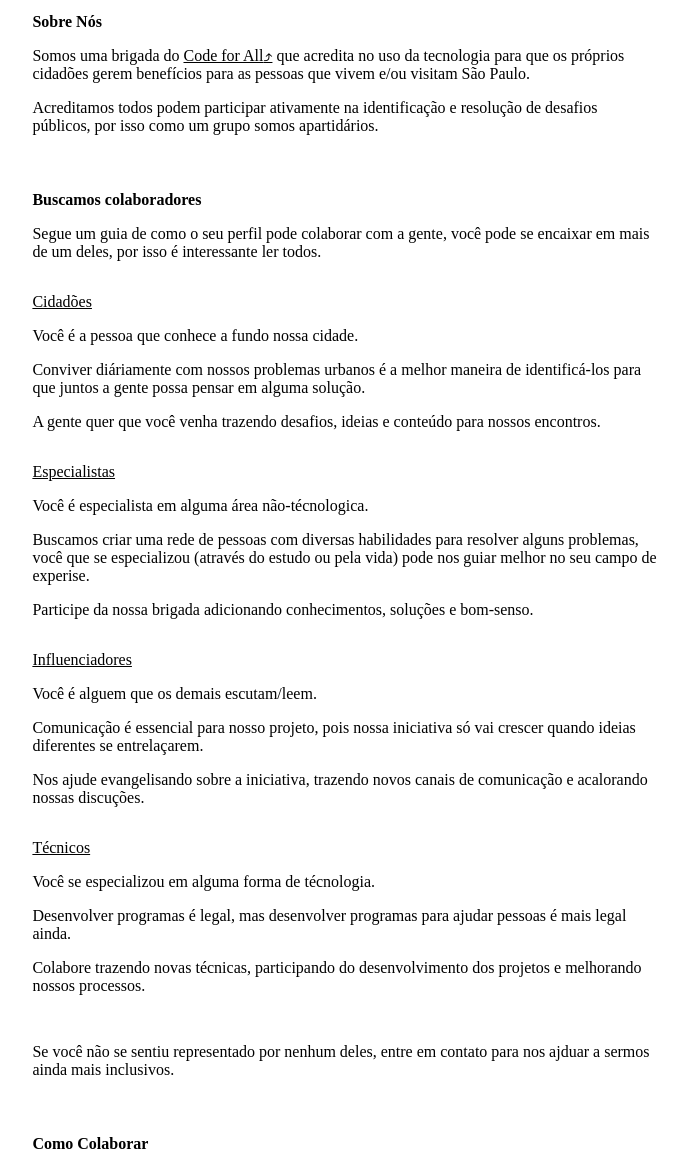
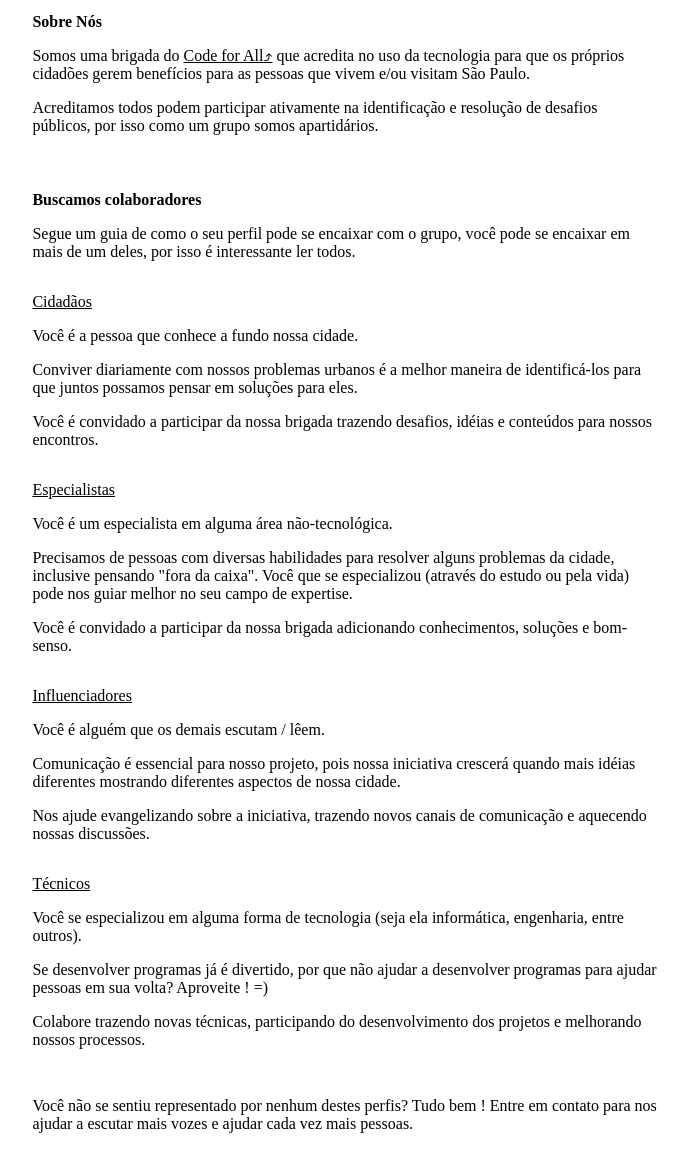
Before and after one commit to code-for-sao-paulo/code-for-sao-paulo.github.io, a plain HTML site: page index.html in a window 1280 px wide. Shown: the top 1156 px of the page, without its empty margins (294-981 px from the left). Drawn offline with Linux system fonts and the light colour scheme.

Commit message:
Arrumando erros de digitação e textos da landing page

```diff
--- a/index.html
+++ b/index.html
@@ -15,42 +15,43 @@
       </section>
       <section class="section">
         <header class="section-header">Buscamos colaboradores</header>
-        <p>Segue um guia de como o seu perfil pode colaborar com a gente, você pode se encaixar em mais de um deles, por isso é interessante ler todos.</p>
+        <p>Segue um guia de como o seu perfil pode se encaixar com o grupo, você pode se encaixar em mais de um deles, por isso é interessante ler todos.</p>
         <ul>
           <li>
-            <header>Cidadões</header>
+            <header>Cidadãos</header>
             <section>
               <p>Você é a pessoa que conhece a fundo nossa cidade.</p>
-              <p>Conviver diáriamente com nossos problemas urbanos é a melhor maneira de identificá-los para que juntos a gente possa pensar em alguma solução.</p>
-              <p>A gente quer que você venha trazendo desafios, ideias e conteúdo para nossos encontros.</p>
+              <p>Conviver diariamente com nossos problemas urbanos é a melhor maneira de identificá-los para que juntos possamos pensar em soluções para eles.</p>
+              <p>Você é convidado a participar da nossa brigada trazendo desafios, idéias e conteúdos para nossos encontros.</p>
             </section>
           </li>
           <li>
             <header>Especialistas</header>
             <section>
-              <p>Você é especialista em alguma área não-técnologica.</p>
-              <p>Buscamos criar uma rede de pessoas com diversas habilidades para resolver alguns problemas, você que se especializou (através do estudo ou pela vida) pode nos guiar melhor no seu campo de experise.</p>
-              <p>Participe da nossa brigada adicionando conhecimentos, soluções e bom-senso.</p>
+              <p>Você é um especialista em alguma área não-tecnológica.</p>
+              <p>Precisamos de pessoas com diversas habilidades para resolver alguns problemas da cidade, inclusive pensando "fora da caixa".
+                 Você que se especializou (através do estudo ou pela vida) pode nos guiar melhor no seu campo de expertise.</p>
+              <p>Você é convidado a participar da nossa brigada adicionando conhecimentos, soluções e bom-senso.</p>
             </section>
           </li>
           <li>
             <header>Influenciadores</header>
             <section>
-              <p>Você é alguem que os demais escutam/leem.</p>
-              <p>Comunicação é essencial para nosso projeto, pois nossa iniciativa só vai crescer quando ideias diferentes se entrelaçarem.
-              <p>Nos ajude evangelisando sobre a iniciativa, trazendo novos canais de comunicação e acalorando nossas discuções.</p>
+              <p>Você é alguém que os demais escutam / lêem.</p>
+              <p>Comunicação é essencial para nosso projeto, pois nossa iniciativa crescerá quando mais idéias diferentes mostrando diferentes aspectos de nossa cidade.
+              <p>Nos ajude evangelizando sobre a iniciativa, trazendo novos canais de comunicação e aquecendo nossas discussões.</p>
             </section>
           </li>
           <li>
             <header>Técnicos</header>
             <section>
-              <p>Você se especializou em alguma forma de técnologia.</p>
-              <p>Desenvolver programas é legal, mas desenvolver programas para ajudar pessoas é mais legal ainda.</p>
+              <p>Você se especializou em alguma forma de tecnologia (seja ela informática, engenharia, entre outros).</p>
+              <p>Se desenvolver programas já é divertido, por que não ajudar a desenvolver programas para ajudar pessoas em sua volta? Aproveite ! =)</p>
               <p>Colabore trazendo novas técnicas, participando do desenvolvimento dos projetos e melhorando nossos processos.</p>
             </section>
           </li>
         </ul>
-        <p>Se você não se sentiu representado por nenhum deles, entre em contato para nos ajduar a sermos ainda mais inclusivos.</p>
+        <p>Você não se sentiu representado por nenhum destes perfis? Tudo bem ! Entre em contato para nos ajudar a escutar mais vozes e ajudar cada vez mais pessoas.</p>
       </section>
       <section class="section">
         <header class="section-header">Como Colaborar</header>
```
